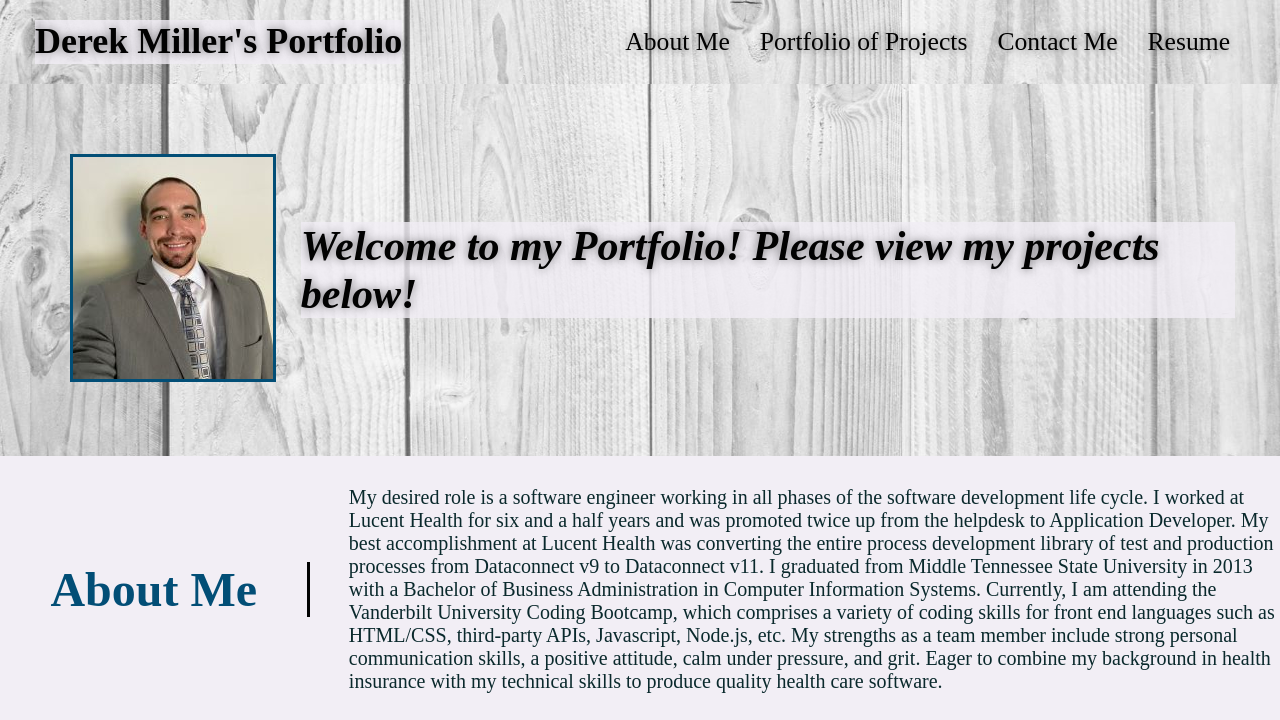
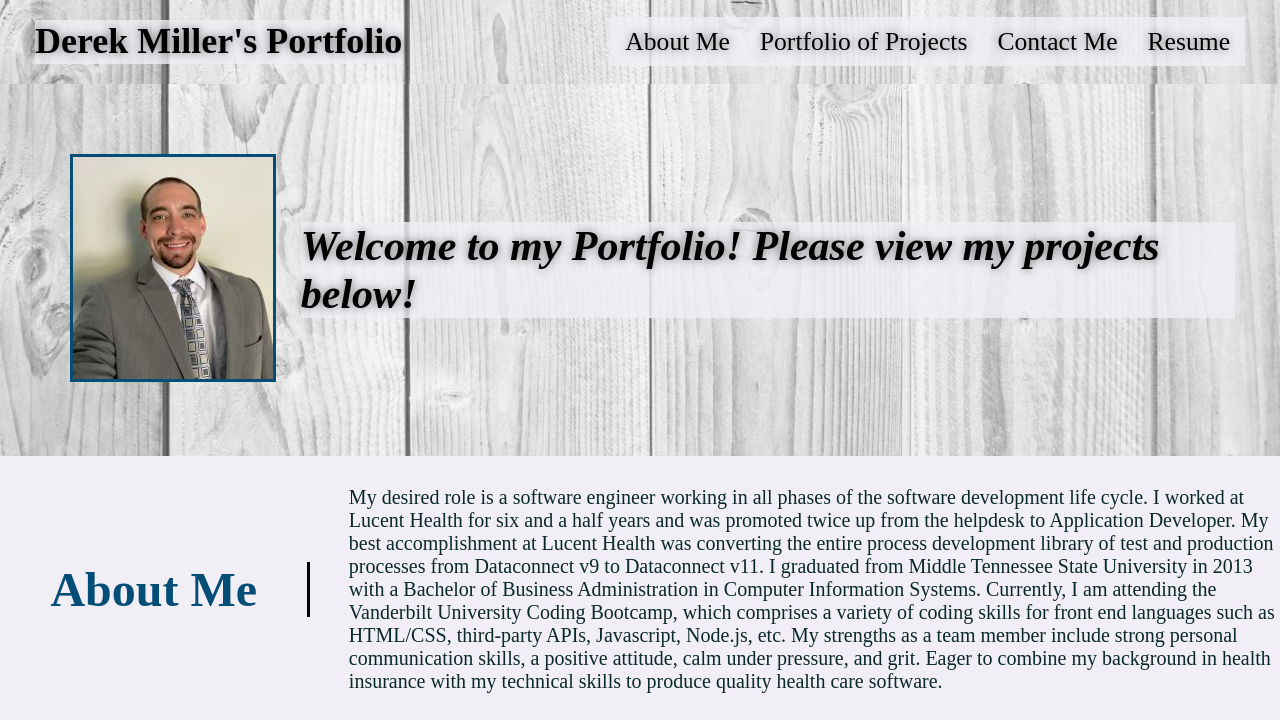
Before and after one commit to derekmiller88/derekPortfolio, a plain HTML site: page index.html in a window 1280 px wide. Shown: the top 720 px of the page. Drawn offline with Linux system fonts and the light colour scheme.

Commit message:
updated the header nav element to include a slightly transparent background for ease of reading.

```diff
--- a/assets/css/style.css
+++ b/assets/css/style.css
@@ -61,6 +61,7 @@ header {
     font-weight: lighter;
     font-size: 2vw;
     text-shadow: 0 0 10px rgba(0, 0, 0, 0.5);
+    background-color: rgb(242, 238, 245, 0.8);
   }
   /* hover effect to add styling to clickable links */
   header nav ul li a:hover {
```
